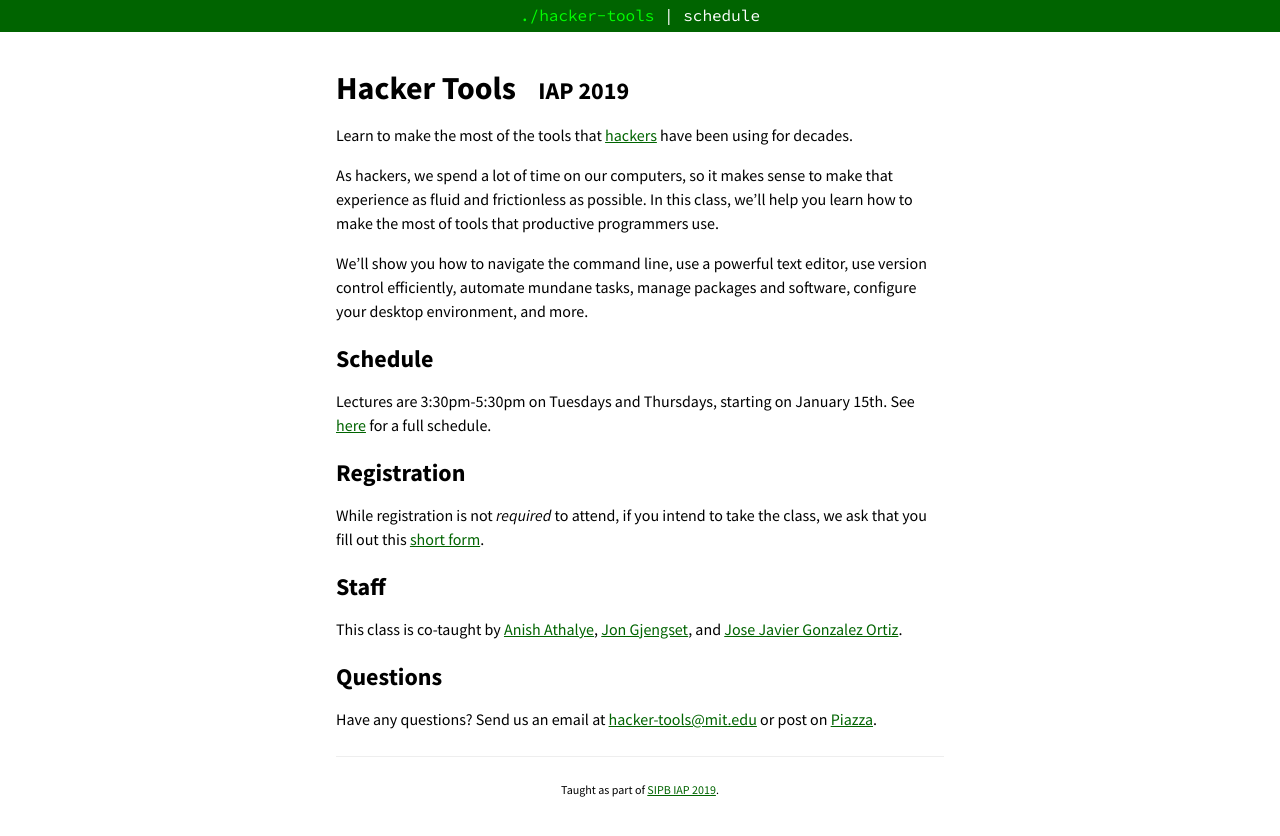
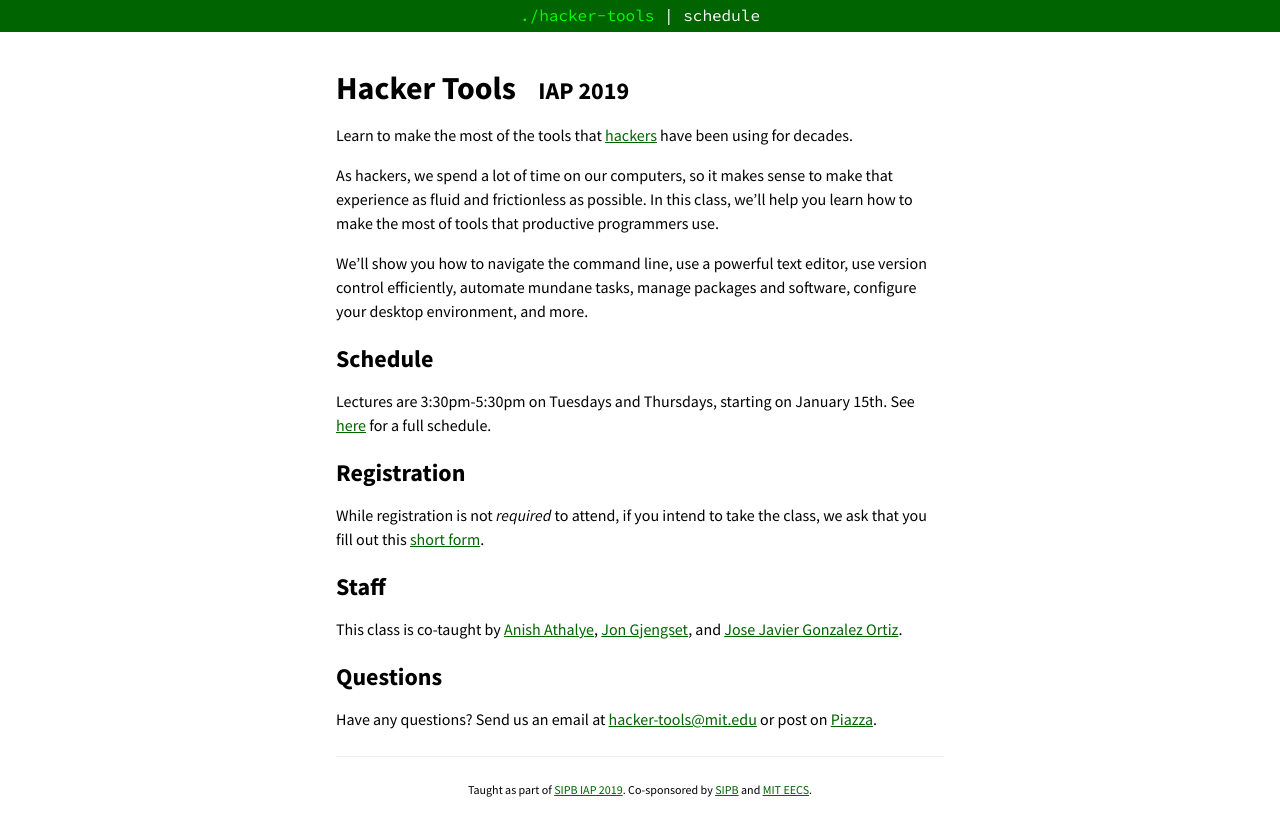
Before and after one commit to missing-semester-cn/missing-semester-cn.github.io, a Jekyll site: the page built from index.md, in a window 1280 px wide. Shown: the top 836 px of the page. Built offline with Jekyll 4.4.1, drawn with Linux system fonts in a browser that asks for light colours.

Commit message:
Acknowledge sponsors

```diff
--- a/index.md
+++ b/index.md
@@ -41,4 +41,4 @@
 
 ---
 
-<p class="small center">Taught as part of <a href="https://sipb.mit.edu/iap/">SIPB IAP 2019</a>.</p>
+<p class="small center">Taught as part of <a href="https://sipb.mit.edu/iap/">SIPB IAP 2019</a>. Co-sponsored by <a href="https://sipb.mit.edu/">SIPB</a> and <a href="https://www.eecs.mit.edu/">MIT EECS</a>.</p>
```
